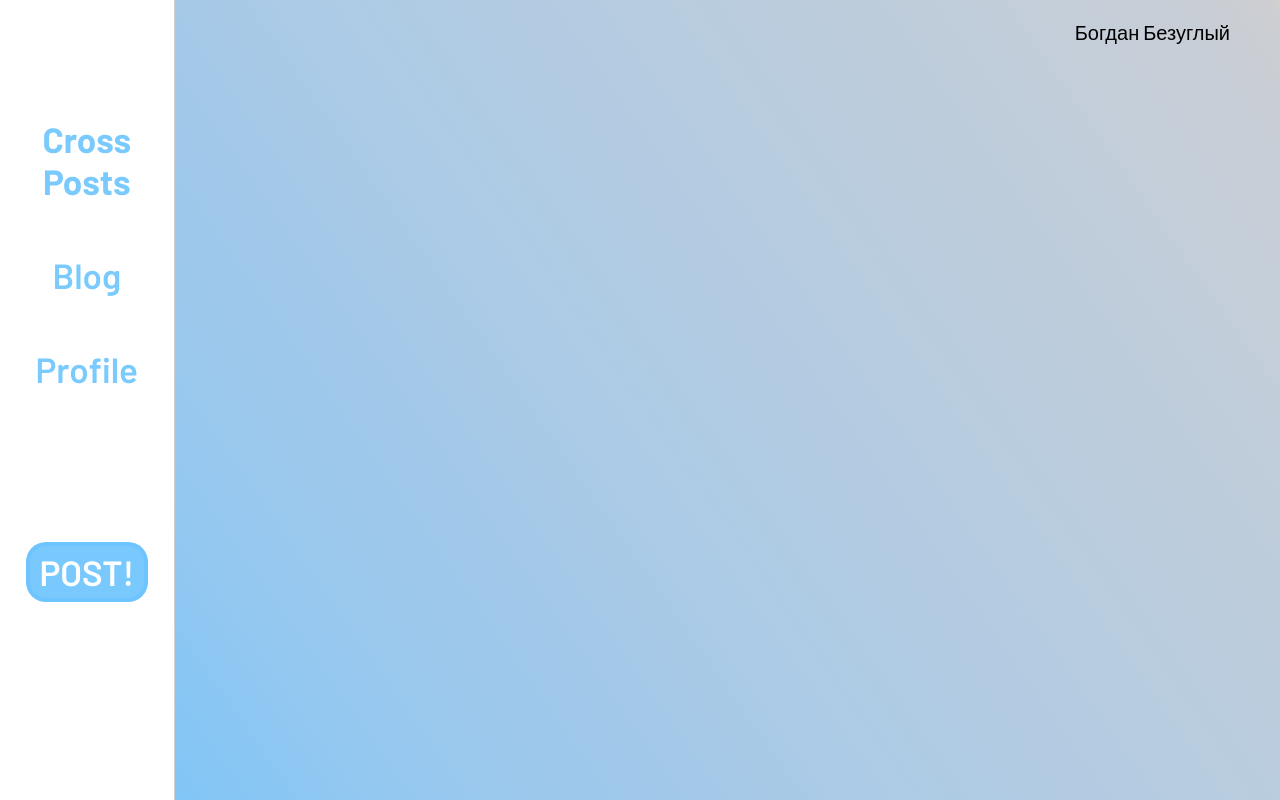
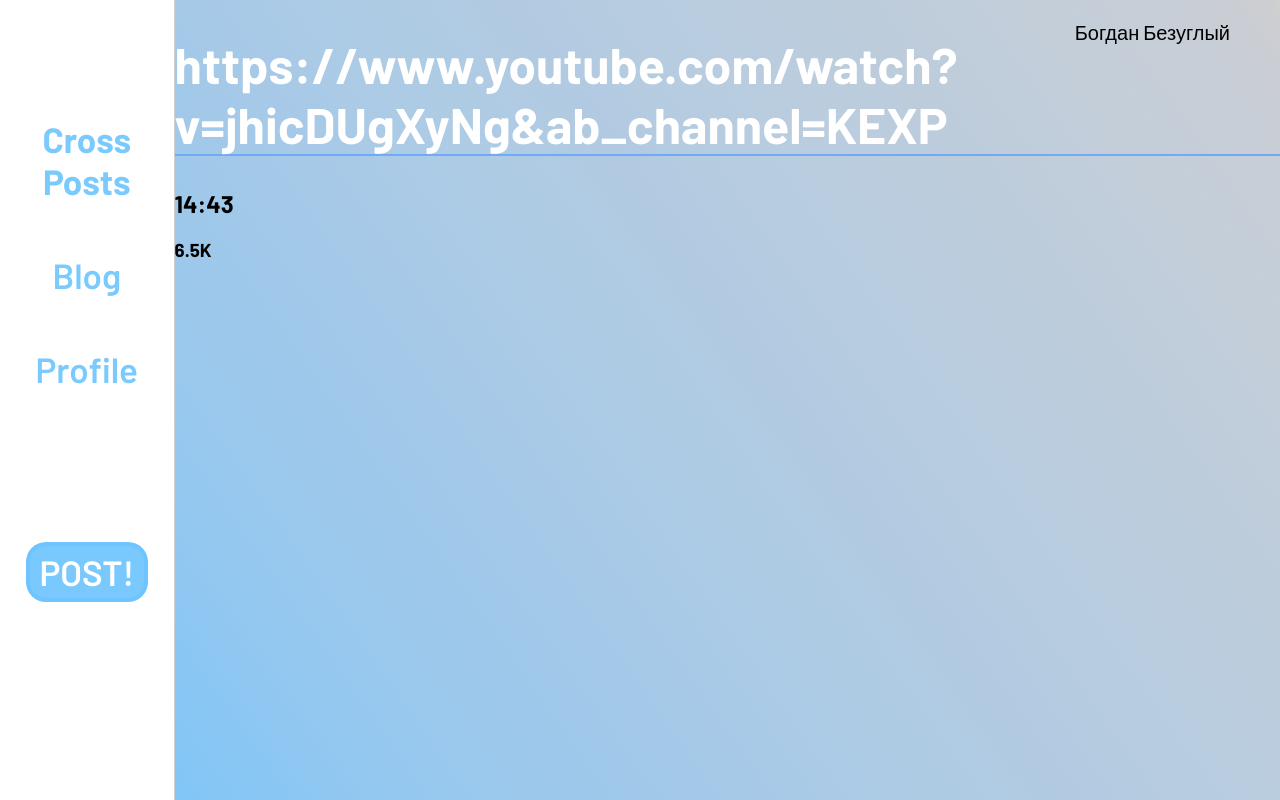
Before and after one commit to bboddyya/CrossPosts_sandbox, a React (Create React App) app: page /tasks/1234123 in a window 1280 px wide. Built offline with nearby package versions, Linux system fonts and the light colour scheme.

Commit message:
Добавил роут по отдльной странице

```diff
--- a/src/App.js
+++ b/src/App.js
@@ -34,6 +34,7 @@
         themeColor,
         darkMode,
         setDarkMode,
+        SinglePost,
       }}
     >
       <div className="App" style={darkMode ? themeColor.body : null}>
@@ -42,7 +43,7 @@
         <Routes>
           <Route path="/" element={<About />} />
           <Route path="/about" element={<About />} />
-          <Route path="/task/:id" element={<SinglePost />} />
+          <Route path="tasks/:id" element={<SinglePost />} />
           <Route path="/credit" element={<Credit />} />
           <Route path="/task" element={<Tasks />} />
           <Route path="/profile" element={<Profile />} />
--- a/src/Pages/SinglePost/SinglePost.js
+++ b/src/Pages/SinglePost/SinglePost.js
@@ -1,7 +1,23 @@
-import React from "react";
+import React, { useContext } from "react";
+import { useParams } from "react-router-dom";
+import { Context } from "../../Context";
 
 function SinglePost() {
-  return <div className="singlePostWrapper">post</div>;
+  const { id } = useParams();
+  const { tasks } = useContext(Context);
+
+  const { title, time, likes } =
+    tasks.find((el) => JSON.stringify(el.id) === id) || "";
+
+  console.log(useParams());
+
+  return (
+    <div className="singlePostWrapper">
+      <h1>{title}</h1>
+      <h2>{time}</h2>
+      <h3>{likes}</h3>
+    </div>
+  );
 }
 
 export default SinglePost;
--- a/src/Pages/Tasks/UI/Post.js
+++ b/src/Pages/Tasks/UI/Post.js
@@ -1,10 +1,10 @@
 import React, { useContext } from "react";
 import "./Posts.css";
 import { Context } from "../../../Context";
-import { Link } from "react-router-dom";
+import { Link, Switch } from "react-router-dom";
 
 function Post() {
-  const { tasks, darkMode, themeColor } = useContext(Context);
+  const { tasks, darkMode, themeColor, SinglePost } = useContext(Context);
 
   return (
     <div className="postWrapper">
@@ -22,12 +22,8 @@
             picture,
           }) => {
             return (
-              <Link to={"/tasks/" + id}>
-                <div
-                  key={id}
-                  className="post"
-                  style={darkMode ? themeColor.post : null}
-                >
+              <Link to={`/tasks/${id}`} key={id}>
+                <div className="post" style={darkMode ? themeColor.post : null}>
                   <div className="headerWrapper">
                     <div className="pictureWrapper">
                       {picture ? (
```
